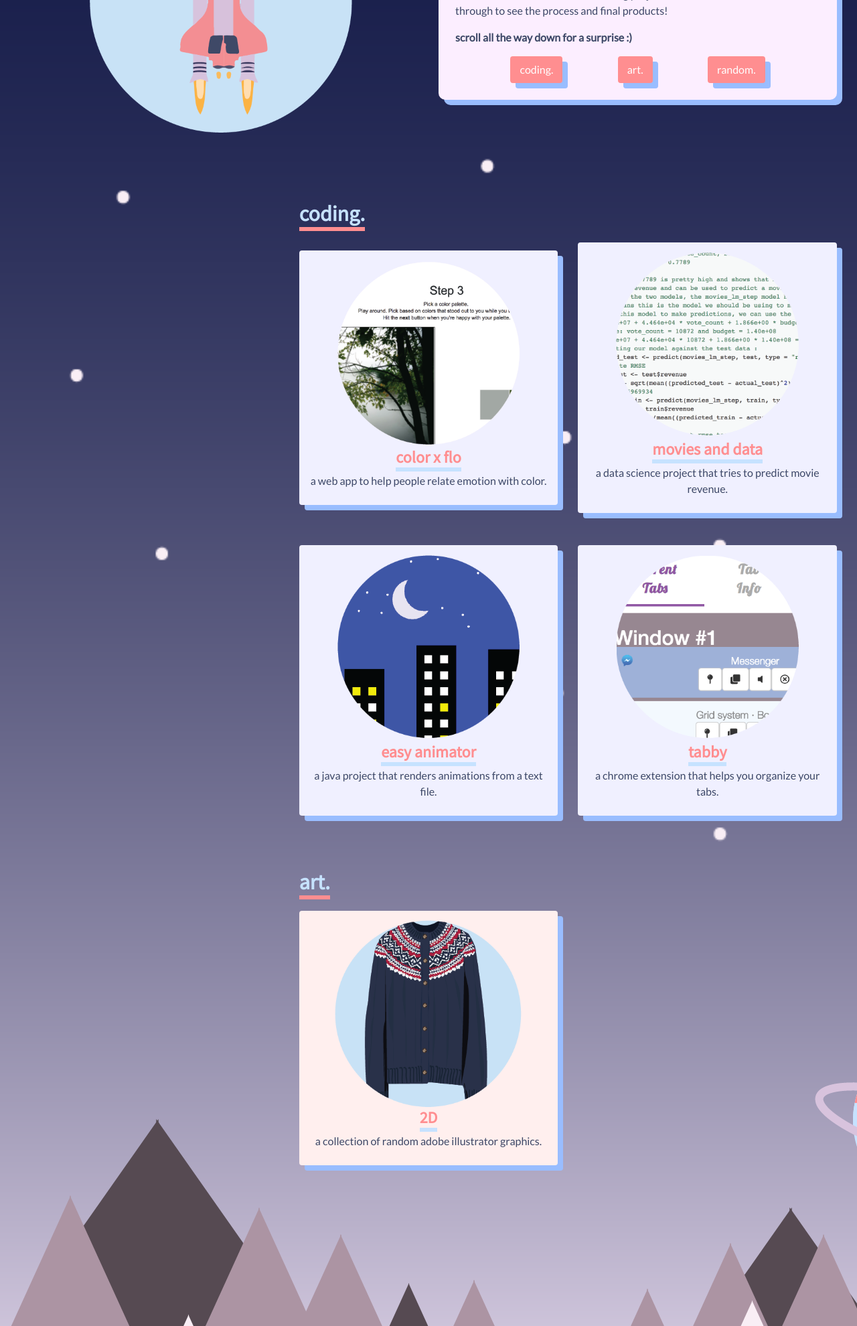
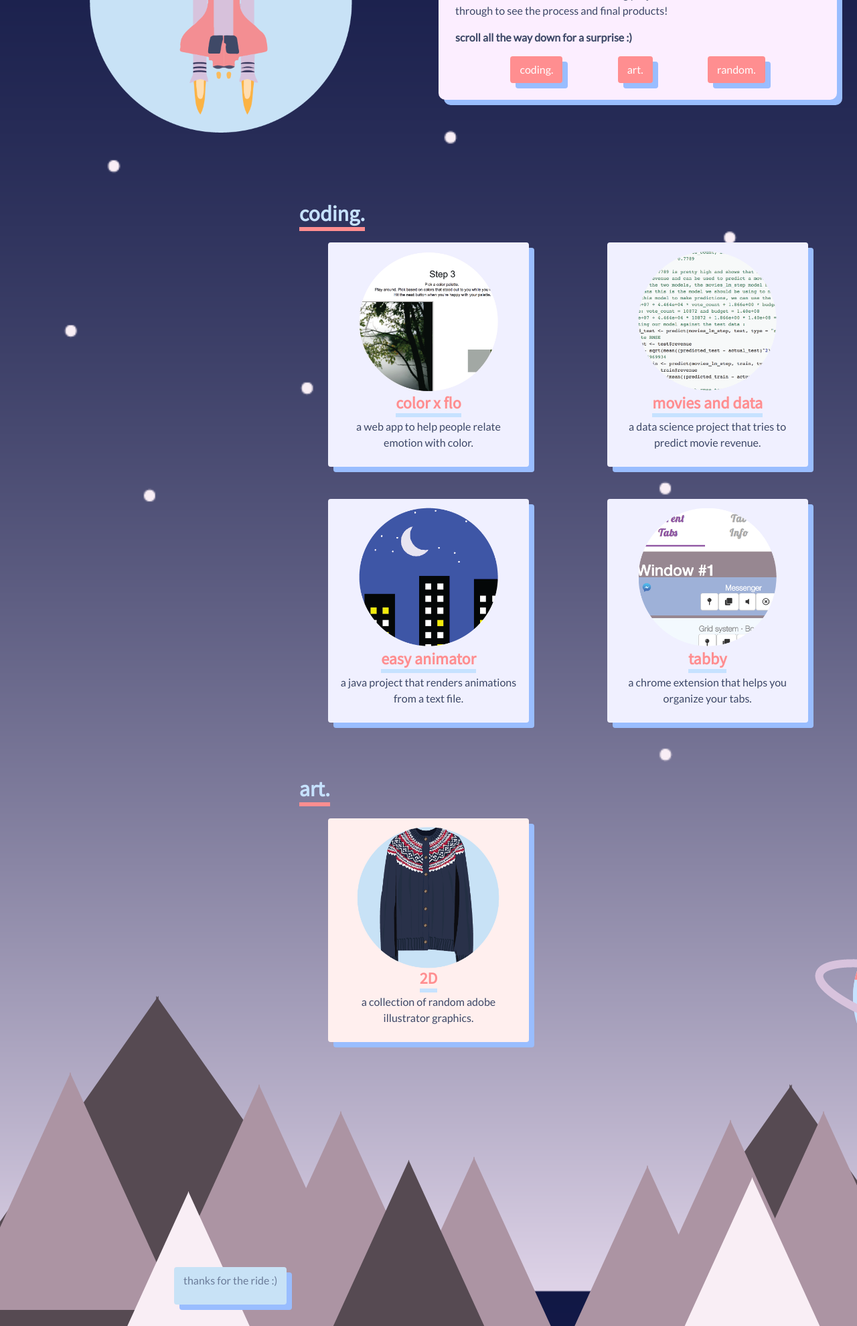
Before and after one commit to ajagow/website, a PHP site: page /projects.html in a window 1280 px wide. Shown: the part 318-2298 px from the top of the page at 67% size. Run offline with PHP 8.4, Linux system fonts and the light colour scheme.

Commit message:
new resume and a little styling

```diff
--- a/static/stylesheets/projects-style.css
+++ b/static/stylesheets/projects-style.css
@@ -202,6 +202,7 @@ body {
   align-content: center;
   align-items: center;
   margin-bottom: 2em;
+  max-width: 300px;
 }
 
 .home-holder:hover {
```
Also changed, not shown: 1 other file.
